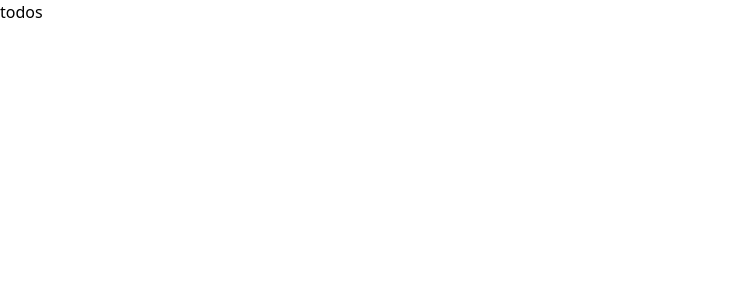
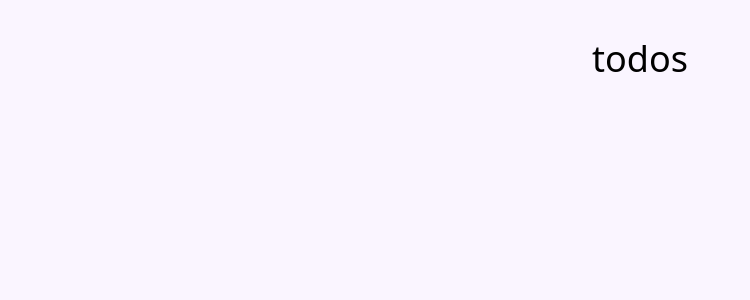
Before and after one commit to lean-ng/sample-ngrx, an Angular app: page / in a window 1280 px wide. Shown: the top 300 px of the page, without its empty margins (0-750 px from the left). Built offline with nearby package versions, Linux system fonts and the light colour scheme.

Commit message:
First tailwindcss usage.

```diff
--- a/src/app/todos/components/todo-shell/todo-shell.component.html
+++ b/src/app/todos/components/todo-shell/todo-shell.component.html
@@ -1,3 +1,5 @@
-<header>
-  <h1>todos</h1>
-</header>
+<div class="container mx-auto">
+  <header class="mt-8">
+    <h1 class="text-4xl text-center">todos</h1>
+  </header>
+</div>
--- a/src/index.html
+++ b/src/index.html
@@ -7,7 +7,7 @@
   <meta name="viewport" content="width=device-width, initial-scale=1">
   <link rel="icon" type="image/x-icon" href="favicon.ico">
 </head>
-<body>
+<body class="bg-purple-100">
   <app-root></app-root>
 </body>
 </html>
```
